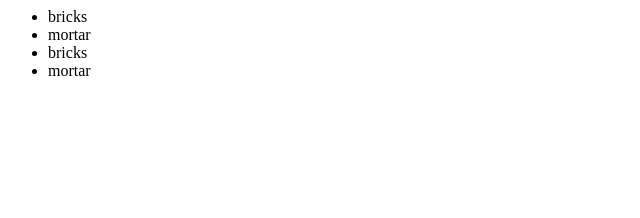
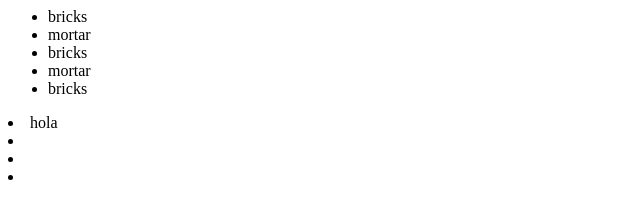
Before and after one commit to AhmedMashhour0/newGetTest, a plain HTML site: page index.html in a window 1280 px wide. Shown: the whole page, without its empty margins (0-640 px from the left). Drawn offline with Linux system fonts and the light colour scheme.

Commit message:
hola mola

```diff
--- a/index.html
+++ b/index.html
@@ -6,8 +6,15 @@
 				<li>mortar</li>
 								<li>bricks</li>
 				<li>mortar</li>
+		<li>bricks</li>
 
 			</ul>
+		</div>
+		<div>
+			<li>hola</li>
+			<li></li>
+			<li></li>
+			<li></li>
 		</div>
 
 	</body>
```
